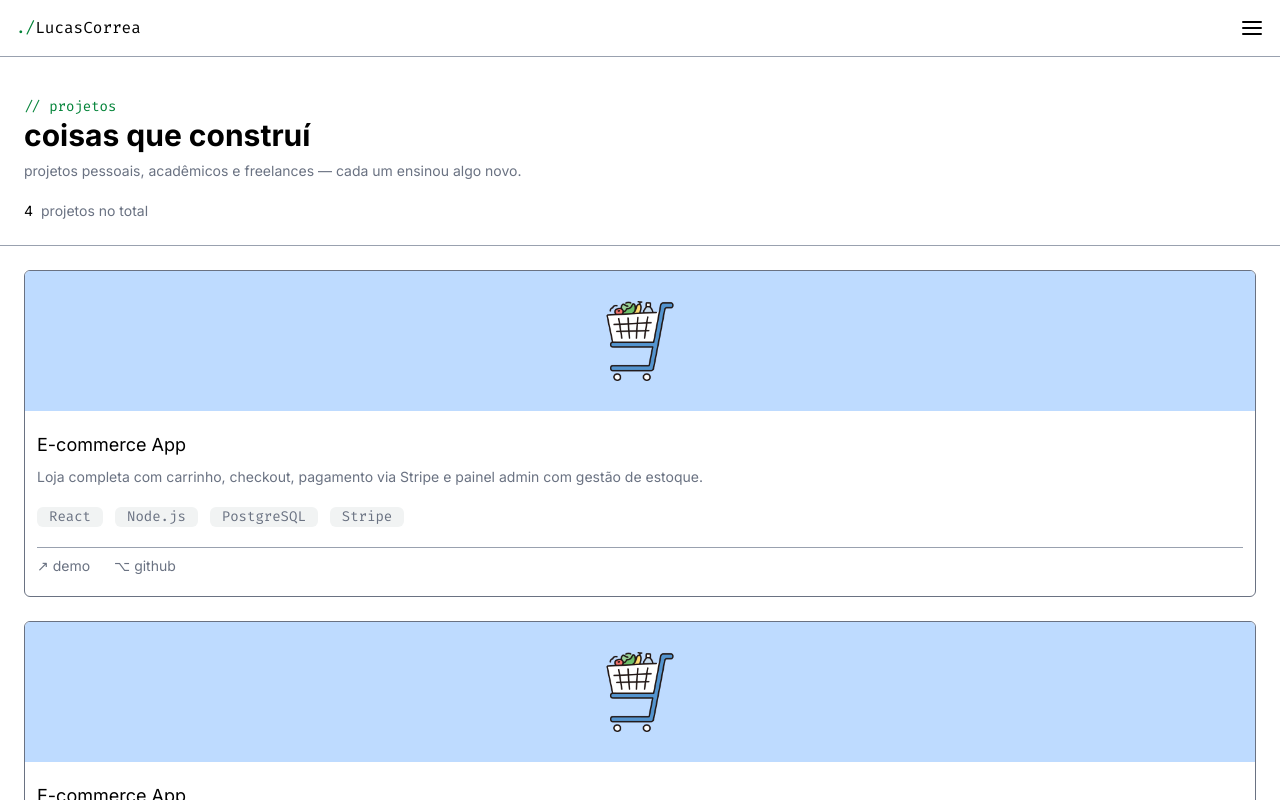
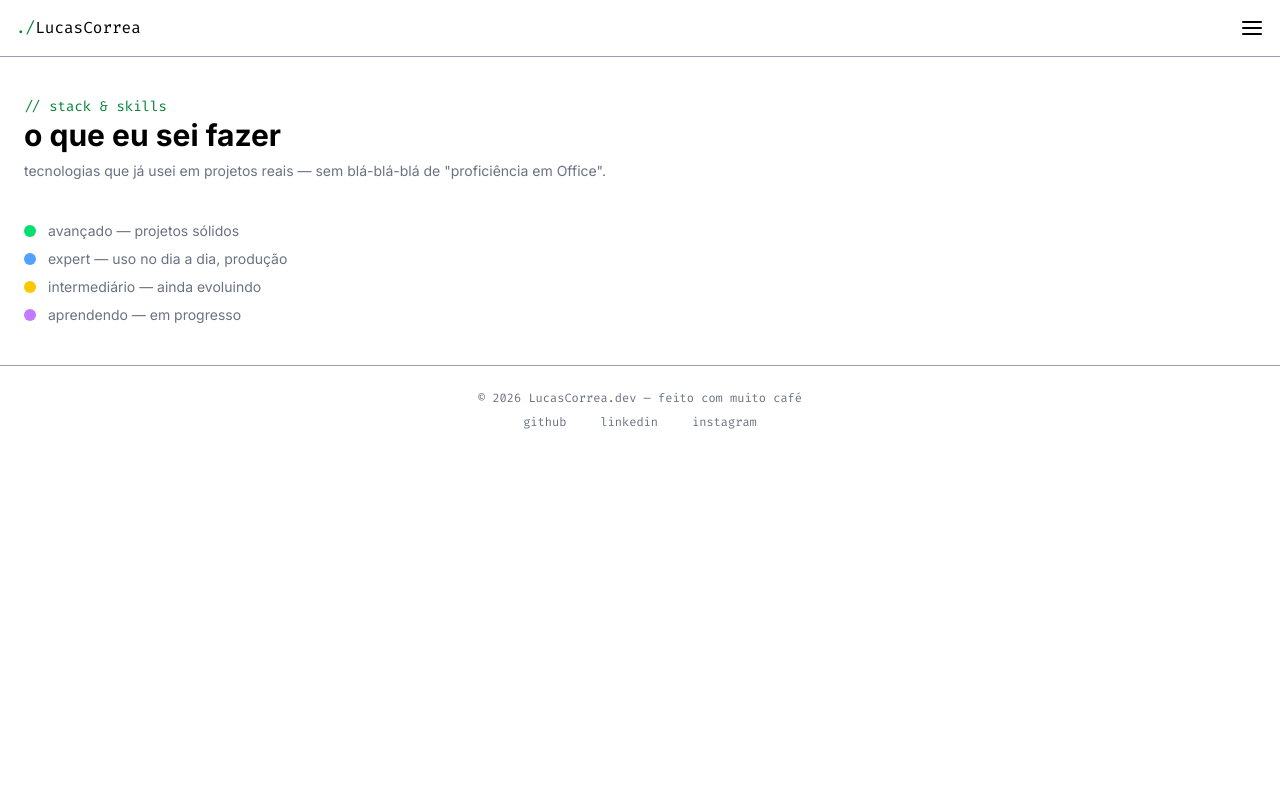
Before and after one commit to lucascorr-eng/portfolio-dev, a React (Vite) app in the folder portfolio-dev/: page / in a window 1280 px wide. Shown: the top 800 px of the page. Built offline with nearby package versions, Linux system fonts and the light colour scheme.

Commit message:
structure herosection - Skills

```diff
--- a/portfolio-dev/src/routes/AppRoutes.jsx
+++ b/portfolio-dev/src/routes/AppRoutes.jsx
@@ -1,14 +1,18 @@
 import { Routes, Route } from "react-router-dom";
-// import Home from "../pages/Home";
+import Home from "../pages/Home";
 import Projects from "../pages/Projects";
-// import Skills from "../pages/Skills";
-// import About from "../pages/About";
-// import Contact from "../pages/Contact";
+import Skills from "../pages/Skills";
+import About from "../pages/About";
+import Contact from "../pages/Contact";
 
 function AppRoutes() {
   return (
     <Routes>
+      <Route path="/" element={<Skills />} />
       <Route path="/" element={<Projects />} />
+      <Route path="/" element={<Home />} />
+      <Route path="/" element={<About />} />
+      <Route path="/" element={<Contact />} />
     </Routes>
   );
 }
--- a/portfolio-dev/src/sections/skills/SkillsHeroSection.jsx
+++ b/portfolio-dev/src/sections/skills/SkillsHeroSection.jsx
@@ -1,5 +1,35 @@
 function SkillsHeroSection() {
-  return <section></section>;
+  return (
+    <>
+      <div className="font-inter text-sm px-6">
+        <p className="text-green-700 font-firaCode">// stack & skills</p>
+        <h1 className="text-3xl font-bold mb-2">o que eu sei fazer</h1>
+        <p className="text-gray-500 mb-10">
+          tecnologias que já usei em projetos reais — sem blá-blá-blá de
+          "proficiência em Office".
+        </p>
+
+        <div className="grid gap-2 text-gray-500">
+          <div className="flex items-center gap-3">
+            <div className="rounded-full bg-green-400 h-3 w-3"></div>
+            <p>avançado — projetos sólidos</p>
+          </div>
+          <div className="flex items-center gap-3">
+            <div className="rounded-full bg-blue-400 h-3 w-3"></div>
+            <p>expert — uso no dia a dia, produção</p>
+          </div>
+          <div className="flex items-center gap-3">
+            <div className="rounded-full bg-yellow-400 h-3 w-3"></div>
+            <p>intermediário — ainda evoluindo</p>
+          </div>
+          <div className="flex items-center gap-3">
+            <div className="rounded-full bg-purple-400 h-3 w-3"></div>
+            <p>aprendendo — em progresso</p>
+          </div>
+        </div>
+      </div>
+    </>
+  );
 }
 
 export default SkillsHeroSection;
```
